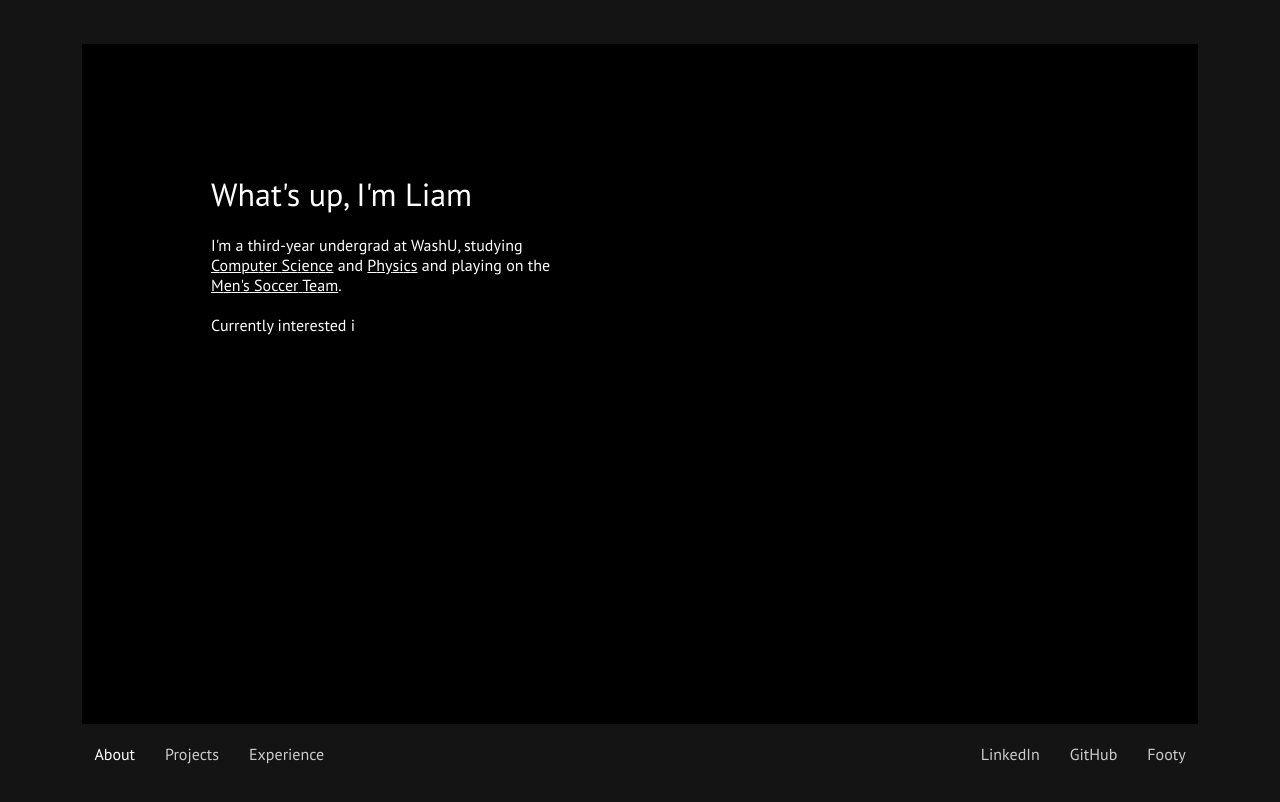
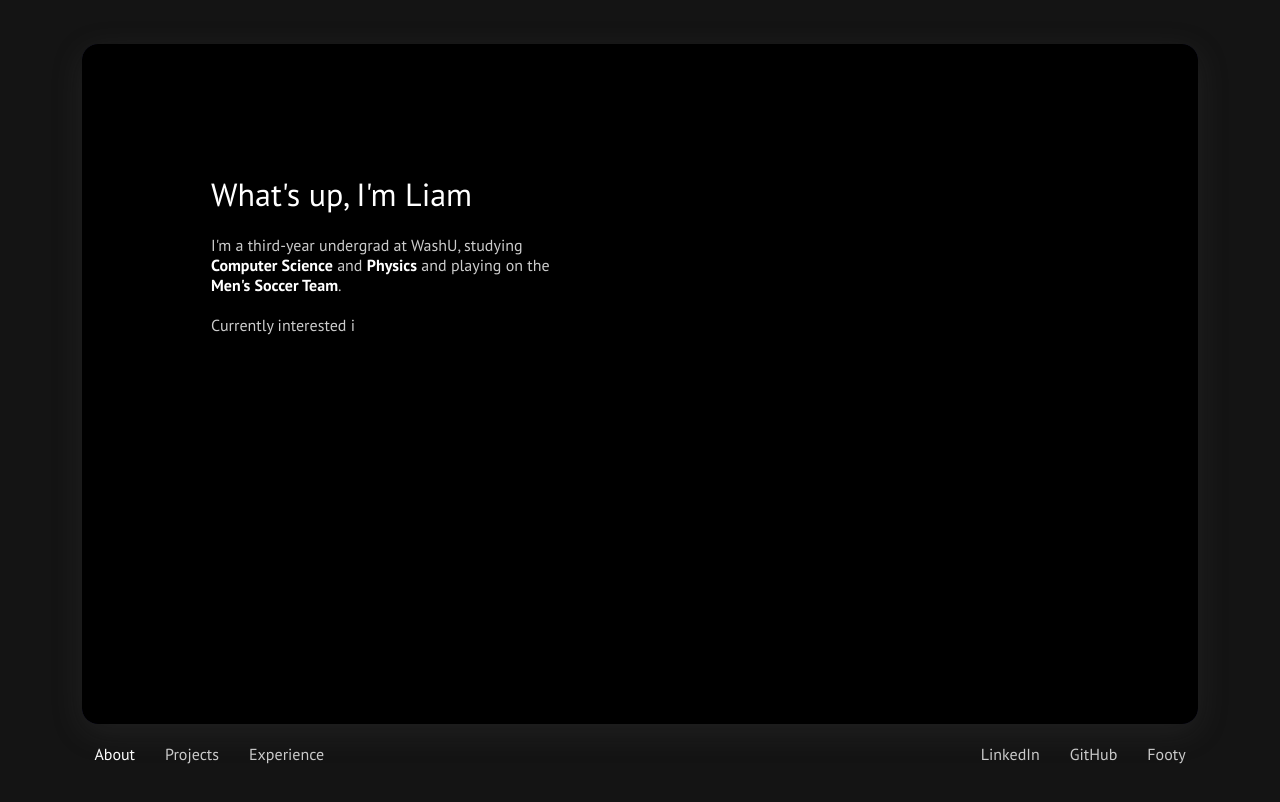
Before and after one commit to Liamoiknine/portfolioSite, a React (Vite) app: page / in a window 1280 px wide. Built offline with nearby package versions, Linux system fonts and the light colour scheme.

Commit message:
tweak content

```diff
--- a/src/App.css
+++ b/src/App.css
@@ -16,12 +16,12 @@
     max-height: calc(100vh - 120px);
     background-color: rgba(255, 255, 255, 0.017);
     border: 1px solid rgba(255, 255, 255, 0.034);
-    border-radius: 8px;
+    border-radius: 16px;
     position: relative;
     overflow-y: auto;
     overflow-x: hidden;
-    /* Ensure background layers work properly */
     isolation: isolate;
+    box-shadow: 0 8px 32px rgba(91, 90, 90, 0.193);
 }
 
 .intro {
@@ -74,6 +74,14 @@
     text-align: left;
     width: 100%;
     font-weight: 200;
+    color: #CCCCCC;
+}
+
+.intro p .bold-text,
+.intro .bold-text {
+    font-weight: 600 !important;
+    text-decoration: none;
+    color: #FFFFFF;
 }
 
 .content-separator {
--- a/src/App.jsx
+++ b/src/App.jsx
@@ -101,6 +101,7 @@ function App() {
             minWidth: 200.00,
             scale: 1.00,
             scaleMobile: 1.00,
+            speed: 3.0,
             color: colors[0],
             backgroundColor: 0x0e0e25
           })
@@ -110,7 +111,7 @@ function App() {
               currentColorIndex = (currentColorIndex + 1) % colors.length
               vantaEffect.current.setOptions({ color: colors[currentColorIndex] })
             }
-          }, 5000)
+          }, 2000)
         } catch (error) {
           console.error('Error initializing Vanta:', error)
         }
@@ -248,14 +249,18 @@ function App() {
         top: `${cardBounds.top}px`,
         left: `${cardBounds.left}px`,
         width: `${cardBounds.width}px`,
-        height: `${cardBounds.height}px`
+        height: `${cardBounds.height}px`,
+        borderRadius: '16px',
+        overflow: 'hidden'
       }
     : {
         position: 'fixed',
         top: '0px',
         left: '0px',
         width: '100%',
-        height: '100%'
+        height: '100%',
+        borderRadius: '16px',
+        overflow: 'hidden'
       }
 
   return (
--- a/src/components/Intro.jsx
+++ b/src/components/Intro.jsx
@@ -54,12 +54,12 @@ function Intro({ hasAnimatedRef }) {
       {showP1 && (
         <p>
           {hasAnimatedRef.current ? (
-            <>I'm a third-year undergrad at WashU, studying <u>Computer Science</u> and <u>Physics</u> and playing on the <u>Men's Soccer Team</u>.</>
+            <>I'm a third-year undergrad at WashU, studying <span className="bold-text">Computer Science</span> and <span className="bold-text">Physics</span> and playing on the <span className="bold-text">Men's Soccer Team</span>.</>
           ) : (
             <Typewriter
               onInit={(typewriter) => {
                 typewriter
-                  .typeString("I'm a third-year undergrad at WashU, studying <u>Computer Science</u> and <u>Physics</u> and playing on the <u>Men's Soccer Team</u>.")
+                  .typeString("I'm a third-year undergrad at WashU, studying <span class='bold-text'>Computer Science</span> and <span class='bold-text'>Physics</span> and playing on the <span class='bold-text'>Men's Soccer Team</span>.")
                   .callFunction(() => {
                     setShowP2(true)
                   })
--- a/src/components/Projects.jsx
+++ b/src/components/Projects.jsx
@@ -9,7 +9,7 @@ function Projects() {
     {
       title: "Status Health",
       description: "Translating mass spec output of chemical exposures into digestable agentized database for paid users",
-      tags: ["Active", "Work"],
+      tags: ["Active", "Work", "Launching Soon"],
       date: "Fall 2025",
       category: "active",
       link: "https://www.statushealth.co/"
```
